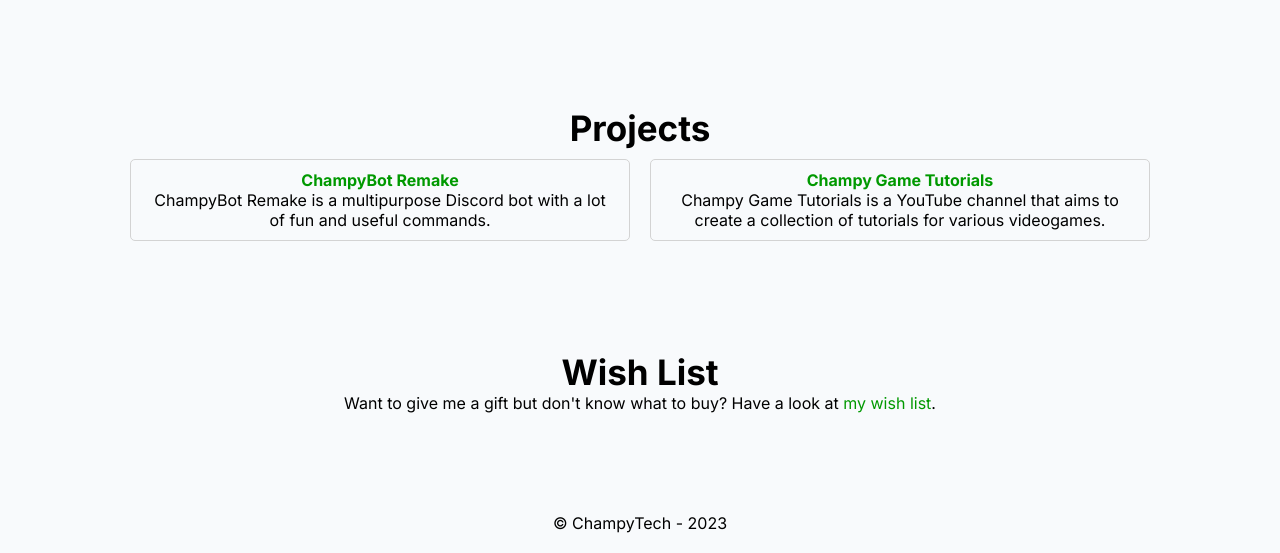
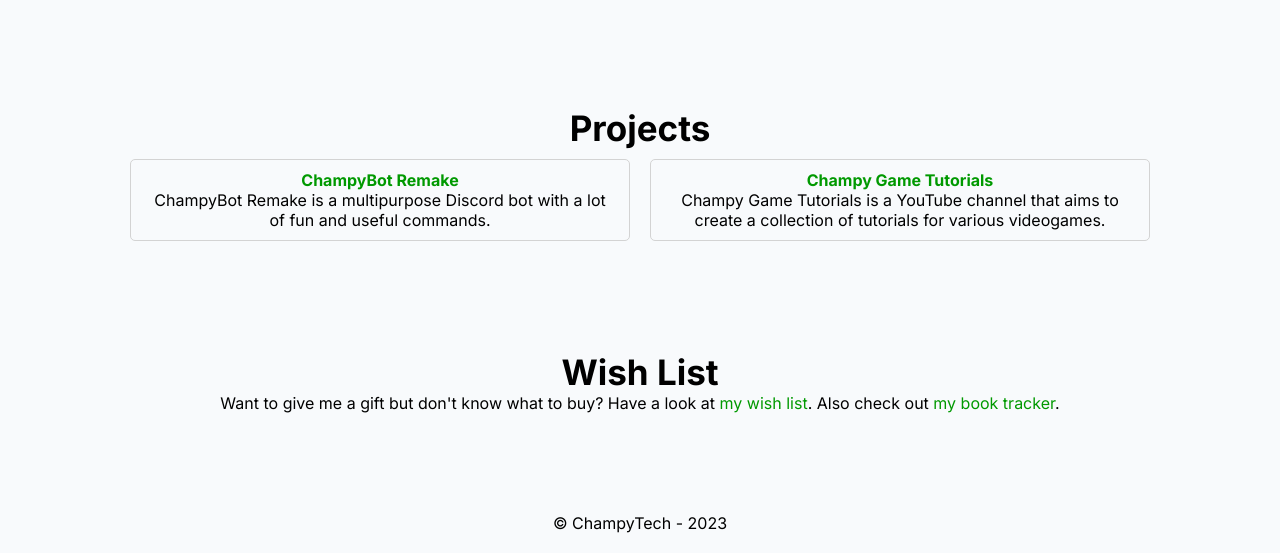
Before and after one commit to ChampyTech/website, a plain HTML site: page index.html in a window 1280 px wide. Shown: the part 957-1510 px from the top of the page. Drawn offline with Linux system fonts and the light colour scheme.

Commit message:
#11 Added book tracker

```diff
--- a/index.html
+++ b/index.html
@@ -192,7 +192,9 @@
             <h2>Wish List</h2>
             <div class="text">Want to give me a gift but don't know what to buy? Have a look at <a
                     href="https://champytech.notion.site/Wish-List-84346d07ac6544949a86e2112f4ed415" target="_blank"
-                    rel="noopener noreferrer">my wish list</a>.
+                    rel="noopener noreferrer">my wish list</a>. Also check out <a
+                    href="https://champytech.notion.site/Book-Tracker-576ffa0945654f12ada1946b1bc7be1c" target="_blank"
+                    rel="noopener noreferrer">my book tracker</a>.
             </div>
         </section>
     </main>
```
